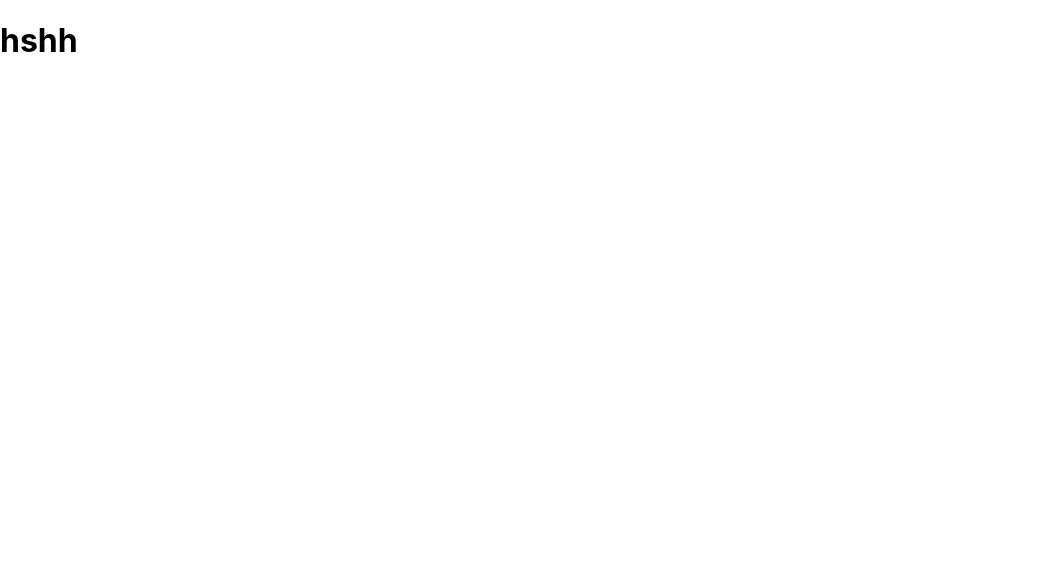
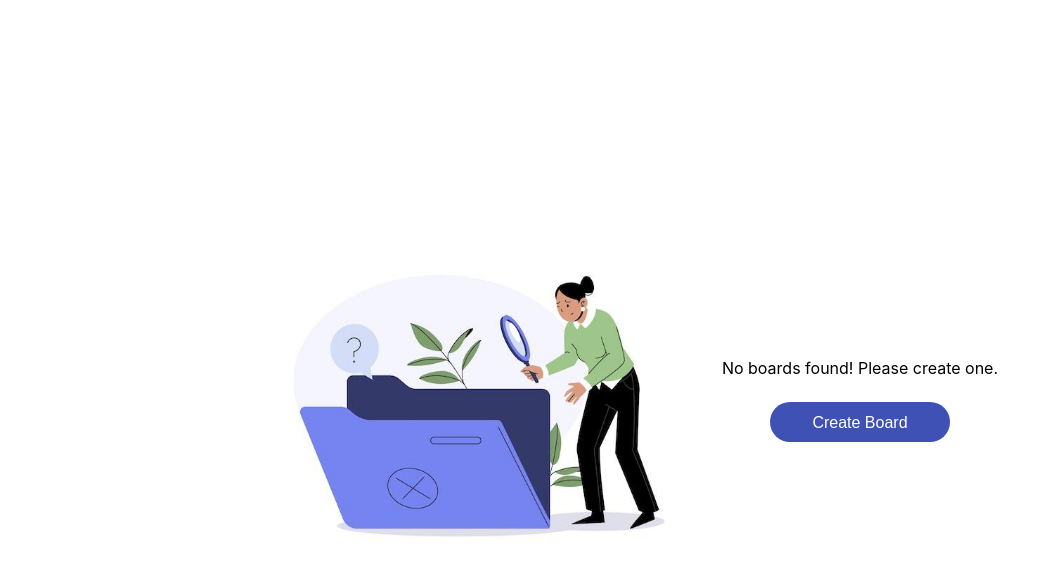
Before and after one commit to Mithun-18/TaskBoard, a React (Create React App) app: page / in a window 1280 px wide. Shown: the top 576 px of the page, without its empty margins (0-1058 px from the left). Built offline with nearby package versions, Linux system fonts and the light colour scheme.

Commit message:
emptyState Screen is created and finished

```diff
--- a/src/App.js
+++ b/src/App.js
@@ -1,8 +1,4 @@
-import AddTask from "./component/addTask";
-import TaskCard from "./component/taskCard";
-import { todoStates } from "./constants";
-import TaskCardContainer from "./taskCardContainer";
-import CreateBoardScreen from "./screens/create_board_screen";
+
 import Router from './router';
 
 function App() {
--- a/src/component/addTask.js
+++ b/src/component/common/addTask.js
@@ -1,6 +1,6 @@
 import { useRef } from "react";
-import TextFeild from "./core/textFeild";
-import Button from "./core/button";
+import TextFeild from "../core/textFeild";
+import Button from "../core/button";
 
 export default function AddTask() {
   const taskNameRef = useRef(0);
--- /dev/null
+++ b/src/component/common/emptyState.js
@@ -0,0 +1,26 @@
+import React from "react";
+import Button from "../core/button";
+
+export default function EmptyState() {
+  return (
+    <div className="screen-container">
+      <div style={{ height: 320, width: 440 }}>
+        <img height={"100%"} width={"100%"} src="emptyScreen.jpg" />
+      </div>
+      <div
+        style={{
+          display: "flex",
+          flexDirection: "column",
+          gap: "24px",
+          alignItems: "center",
+          padding: "0px 24px",
+        }}
+      >
+        <span>No boards found! Please create one.</span>
+        <div style={{ width: "180px" }}>
+          <Button bName={"Create Board"} />
+        </div>
+      </div>
+    </div>
+  );
+}
--- a/src/component/core/custom_modal/index.js
+++ b/src/component/core/custom_modal/index.js
@@ -1,5 +1,5 @@
 import { useEffect, useState } from "react";
-import AddTask from "../../addTask";
+import AddTask from "../../common/addTask";
 import { AiOutlineClose } from "react-icons/ai";
 
 export function CustomModal({ isOpen = false, children }) {
--- a/src/router.js
+++ b/src/router.js
@@ -2,15 +2,16 @@ import { BrowserRouter, Route, Routes } from "react-router-dom";
 import NewTaskBoard from "./screens/create_board_screen/components/newTaskBoard";
 import CreateBoardScreen from "./screens/create_board_screen";
 import {CustomModal} from './component/core/custom_modal';
-import AddTask from "./component/addTask";
+import AddTask from "./component/common/addTask";
 import LoginScreen from "./screens/login_screen";
+import EmptyState from "./component/common/emptyState";
 
 export default () => {
   return (
     <>
       <BrowserRouter>
         <Routes>
-          <Route path="/"  element={<h1>hshh</h1>}/>
+          <Route path="/"  element={<EmptyState/>}/>
           <Route path="/create-board"  element={<CreateBoardScreen/>}/>
           <Route path="/login" element={<LoginScreen/>}/>
         </Routes>
--- a/src/styles.css
+++ b/src/styles.css
@@ -85,7 +85,7 @@
     gap: 24px;
 }
 /* for create-task-board and rootLoginScreen */
-.createTaskBoard,.rootLoginScreen {
+.createTaskBoard,.rootLoginScreen,.empty-screen-container{
     display: flex;
     justify-content: center;
     align-items: center;
```
Also changed, not shown: src/screens/login_screen/index.js (+12 -9 lines), src/component/common/taskCard.js (renamed from src/component/taskCard.js).
